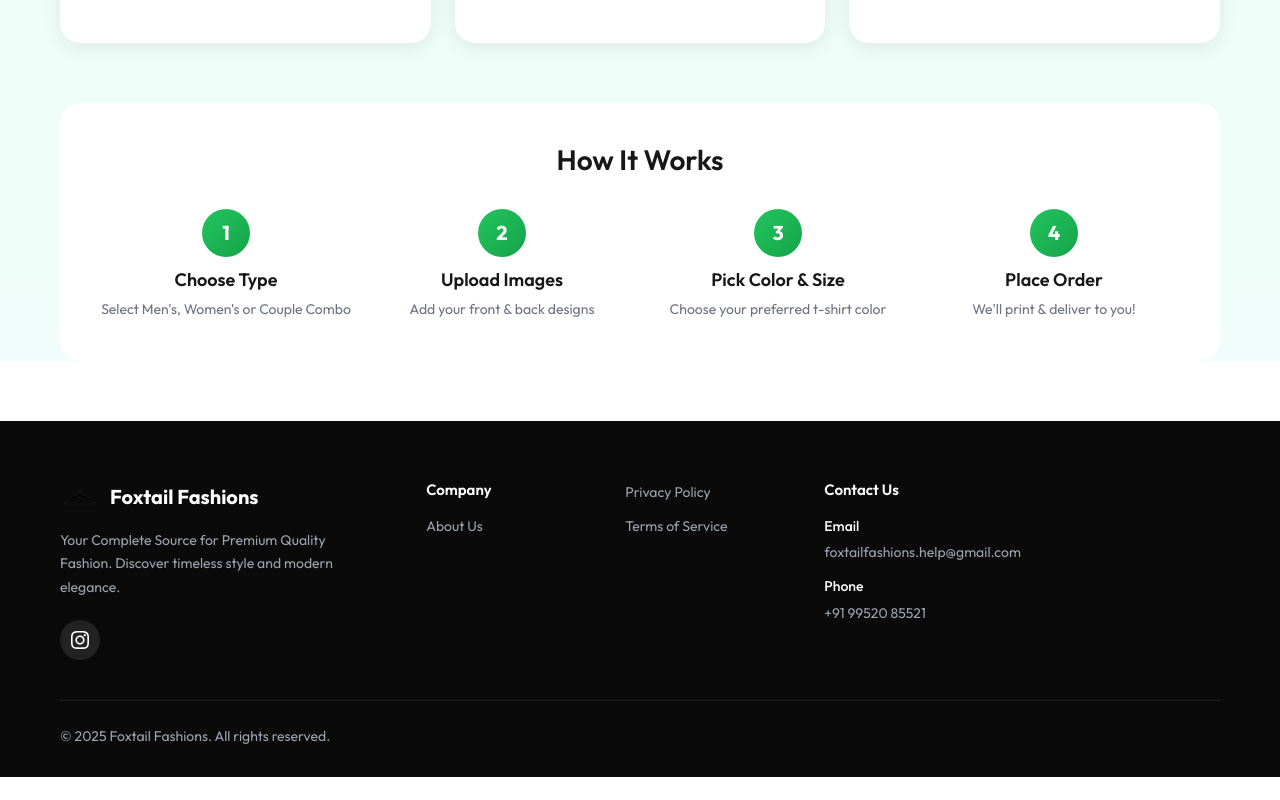
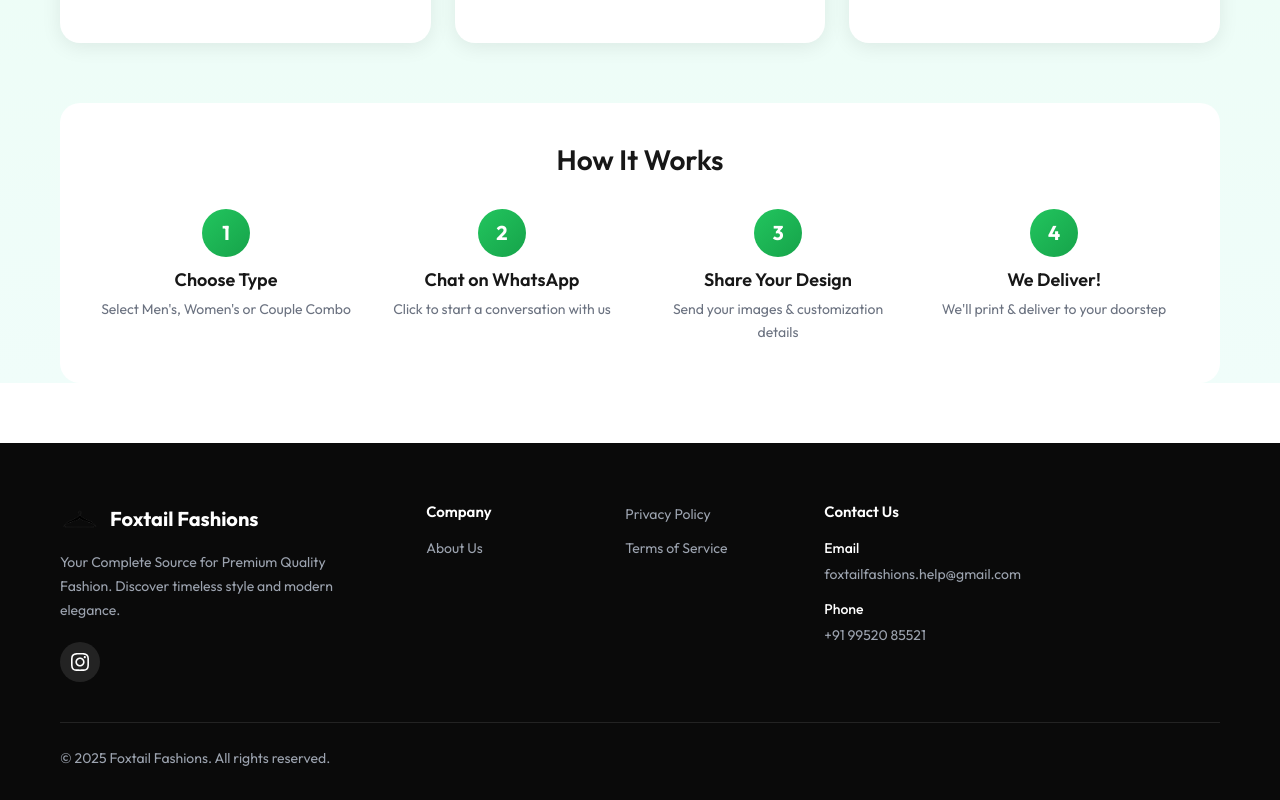
Before and after one commit to honestsolutions07/foxtail-fashions, a Next.js app: page /customized in a window 1280 px wide. Shown: the part 867-1667 px from the top of the page. Before the commit the page ends 1644 px from the top, so only its background shows below. Built offline with nearby package versions, Linux system fonts and the light colour scheme; no server answers; the database is empty; a web font is replaced by a local one.

Commit message:
Update 'How It Works' steps for WhatsApp ordering flow

```diff
--- a/src/app/customized/page.tsx
+++ b/src/app/customized/page.tsx
@@ -132,18 +132,18 @@
                             </div>
                             <div className="info-step">
                                 <span className="step-number">2</span>
-                                <h4>Upload Images</h4>
-                                <p>Add your front & back designs</p>
+                                <h4>Chat on WhatsApp</h4>
+                                <p>Click to start a conversation with us</p>
                             </div>
                             <div className="info-step">
                                 <span className="step-number">3</span>
-                                <h4>Pick Color & Size</h4>
-                                <p>Choose your preferred t-shirt color</p>
+                                <h4>Share Your Design</h4>
+                                <p>Send your images & customization details</p>
                             </div>
                             <div className="info-step">
                                 <span className="step-number">4</span>
-                                <h4>Place Order</h4>
-                                <p>We'll print & deliver to you!</p>
+                                <h4>We Deliver!</h4>
+                                <p>We'll print & deliver to your doorstep</p>
                             </div>
                         </div>
                     </div>
```
